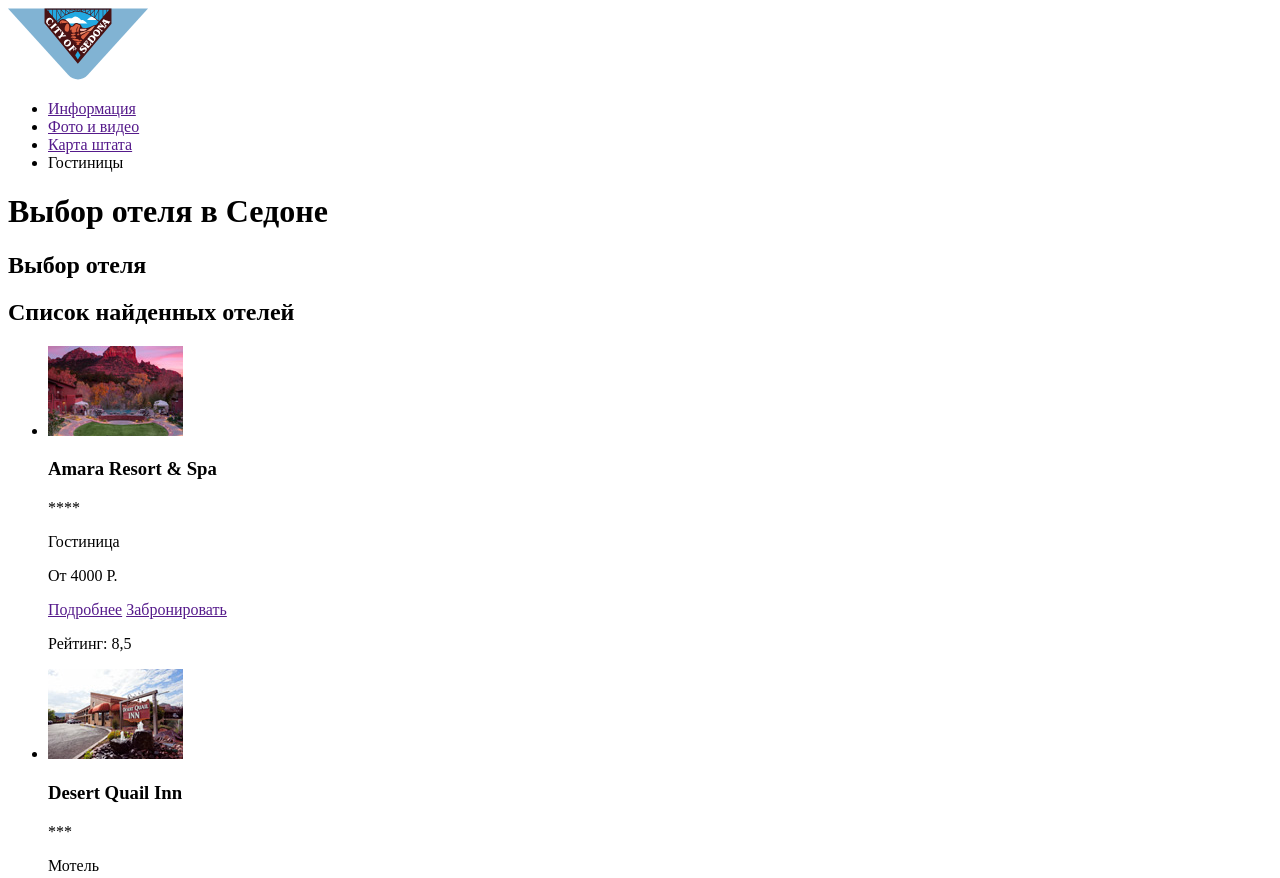
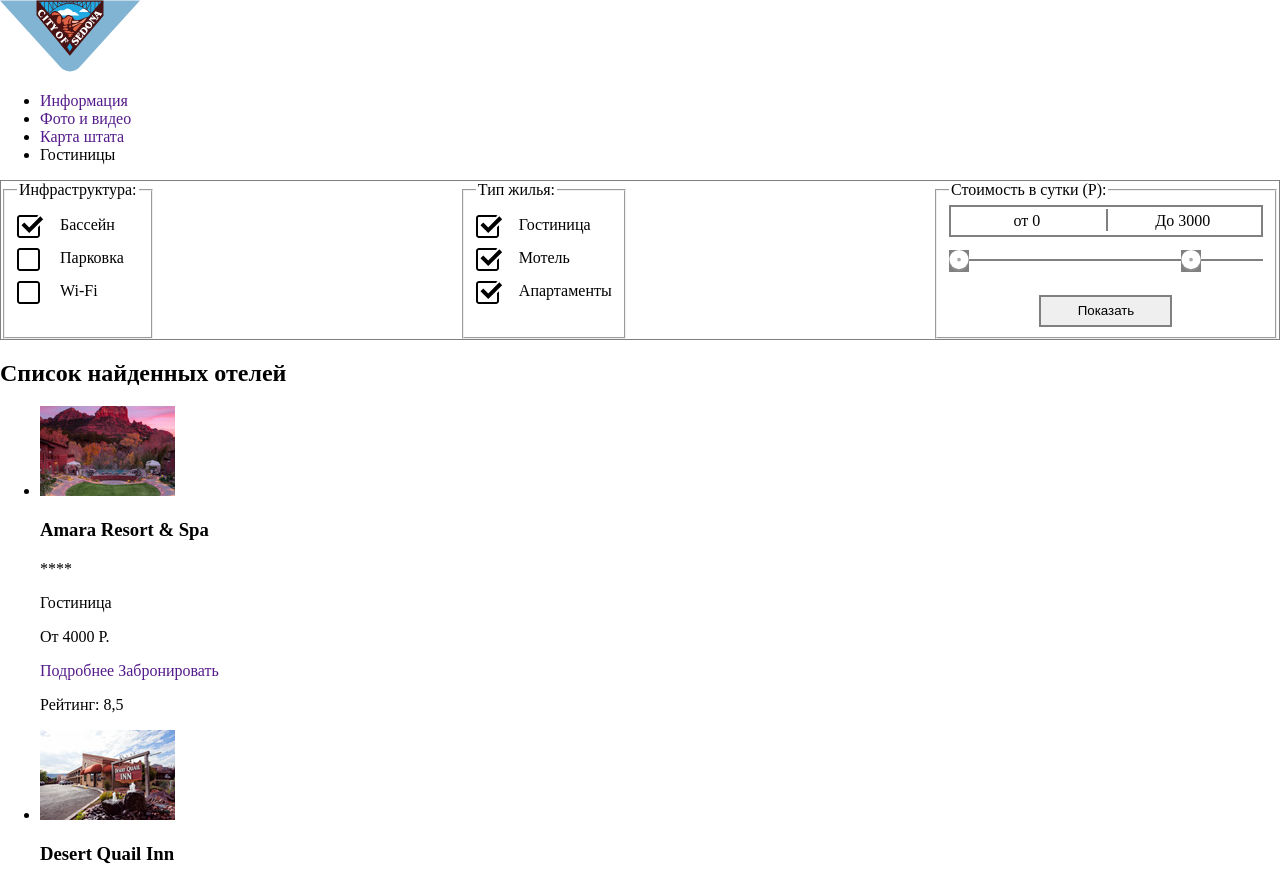
Before and after one commit to vadimkozin/1332021-sedona-27, a plain HTML site: page catalog.html in a window 1280 px wide. Shown: the top 878 px of the page. Drawn offline with Linux system fonts and the light colour scheme.

Commit message:
сделал базовую разметку формы на внутренней странице

```diff
--- a/catalog.html
+++ b/catalog.html
@@ -3,6 +3,7 @@
 <head>
   <meta charset="utf-8">
   <title>Выбор отеля в Седоне</title>
+  <link rel="stylesheet" href="css/style.css">
 </head>
 <body>
   <header>
@@ -20,10 +21,41 @@
   </header>
 
   <main>
-    <h1>Выбор отеля в Седоне</h1>
+    <h1 class="visually-hidden">Выбор отеля в Седоне</h1>
     <section>
-      <h2>Выбор отеля</h2>
-      <!-- Здесь будет форма -->
+      <h2 class="visually-hidden">Выбор отеля</h2>
+      <form class="hotel" action="https://echo.htmlacademy.ru" method="post">
+        <fieldset class="infr" tabindex="0">
+          <legend>Инфраструктура:</legend>
+          <input id="infr-1" name= "infr-pool" type="checkbox" checked>
+          <label for="infr-1">Бассейн</label>
+          <input id="infr-2" name= "infr-parking" type="checkbox">
+          <label for="infr-2">Парковка</label>
+          <input id="infr-3" name= "infr-wifi" type="checkbox">
+          <label for="infr-3">Wi-Fi</label>
+        </fieldset>
+        <fieldset class="housing" tabindex="0">
+          <legend>Тип жилья:</legend>
+          <input id="housing-1" name= "housing-hotel" type="checkbox" checked >
+          <label for="housing-1">Гостиница</label>
+          <input id="housing-2" name= "housing-motel" type="checkbox" checked>
+          <label for="housing-2">Мотель</label>
+          <input id="housing-3" name= "housing-apartments" type="checkbox" checked>
+          <label for="housing-3">Апартаменты</label>
+        </fieldset>
+        <fieldset class="price" tabindex="0">
+          <legend>Стоимость в сутки (Р):</legend>
+          <div class="price-text price-width">
+            <label>от 0</label>
+            <label>До 3000</label>
+          </div>
+          <div class="price-select price-width">
+            <button type="button"></button>
+            <button type="button"></button>
+          </div>
+          <button type="submit">Показать</button>
+        </fieldset>
+      </form>
     </section>
 
     <section>
--- a/css/style.css
+++ b/css/style.css
@@ -35,7 +35,7 @@ html {box-sizing: border-box;}
   width: 568px;
   height: 395px;
 
-  border: 1px solid lightgray; /* tmp */
+  border: 1px solid lemonchiffon; /* tmp */
 }
 
 .search {
@@ -138,3 +138,116 @@ html {box-sizing: border-box;}
 .people-children label {
   padding-left: 40px;
 }
+
+/* select hotel */
+.hotel {
+  display: flex;
+  justify-content: space-between;
+
+  border: 1px solid grey; /* tmp */
+}
+
+.hotel input + label {
+  display: block;
+  margin-top: 10px;
+  margin-bottom: 10px;
+}
+
+.hotel input[type=checkbox] {
+  display: none;
+}
+
+.hotel input[type=checkbox] + label::before {
+  content: "";
+  display: inline-block;
+  width: 27px;
+  height: 23px;
+  margin-right: 16px;
+  vertical-align: middle;
+
+  background-image: url("../img/checkbox-off.svg");
+  background-repeat: no-repeat;
+}
+
+.hotel input[type=checkbox]:checked + label::before {
+  background-image: url("../img/checkbox-on.svg");
+}
+
+.hotel input[type=checkbox] + label:hover {
+  color: #81b3d2;
+}
+
+.price-text {
+  position: relative;
+
+  display: block;
+  height: 32px;
+  line-height: 28px;
+
+  border: 2px solid grey;
+}
+
+.price-width {
+  width: 314px;
+}
+
+.price-text label {
+  display: inline-block;
+  width: 49%;
+
+  text-align: center;
+}
+
+.price-text label:first-child::after {
+  position: absolute;
+  top: 2px;
+  left: 50%;
+
+  content: "";
+  width: 2px;
+  height: 22px;
+
+  border: 1px solid grey;
+}
+
+.price-select {
+  position: relative;
+  display: block;
+  margin-top: 22px;
+  border-top: 2px solid grey;
+}
+
+.price-select > button
+{
+  position: absolute;
+  top: -11px;
+
+  content: "";
+  width: 20px;
+  height: 22px;
+
+  border: none;
+  background-image: url("../img/filter-button.svg");
+  background-repeat: no-repeat;
+  background-color: grey;   /* tmp */
+  background-size: 20px 22px;
+}
+
+.price-select > button:nth-of-type(2) {
+  left: 232px;
+}
+
+.price > button {
+  display: block;
+  margin: 0 auto;
+  margin-top: 34px;
+  width: 133px;
+  height: 32px;
+
+  border: solid 2px grey;   /* tmp */
+}
+
+.price > button:hover {
+  background-color: grey; /* tmp */
+  color: white; /* tmp */
+}
```
Also changed, not shown: index.html (+5 -5 lines).
